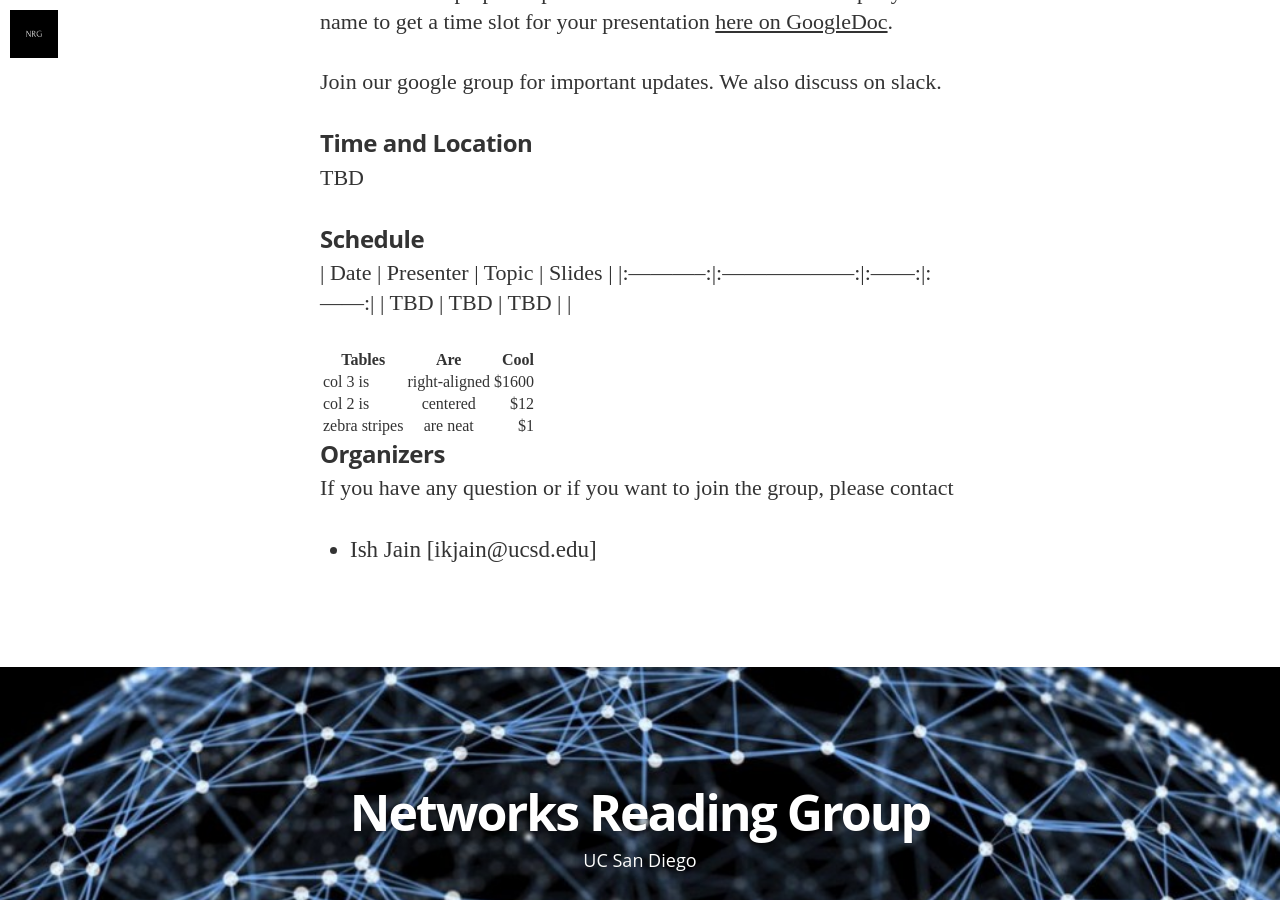
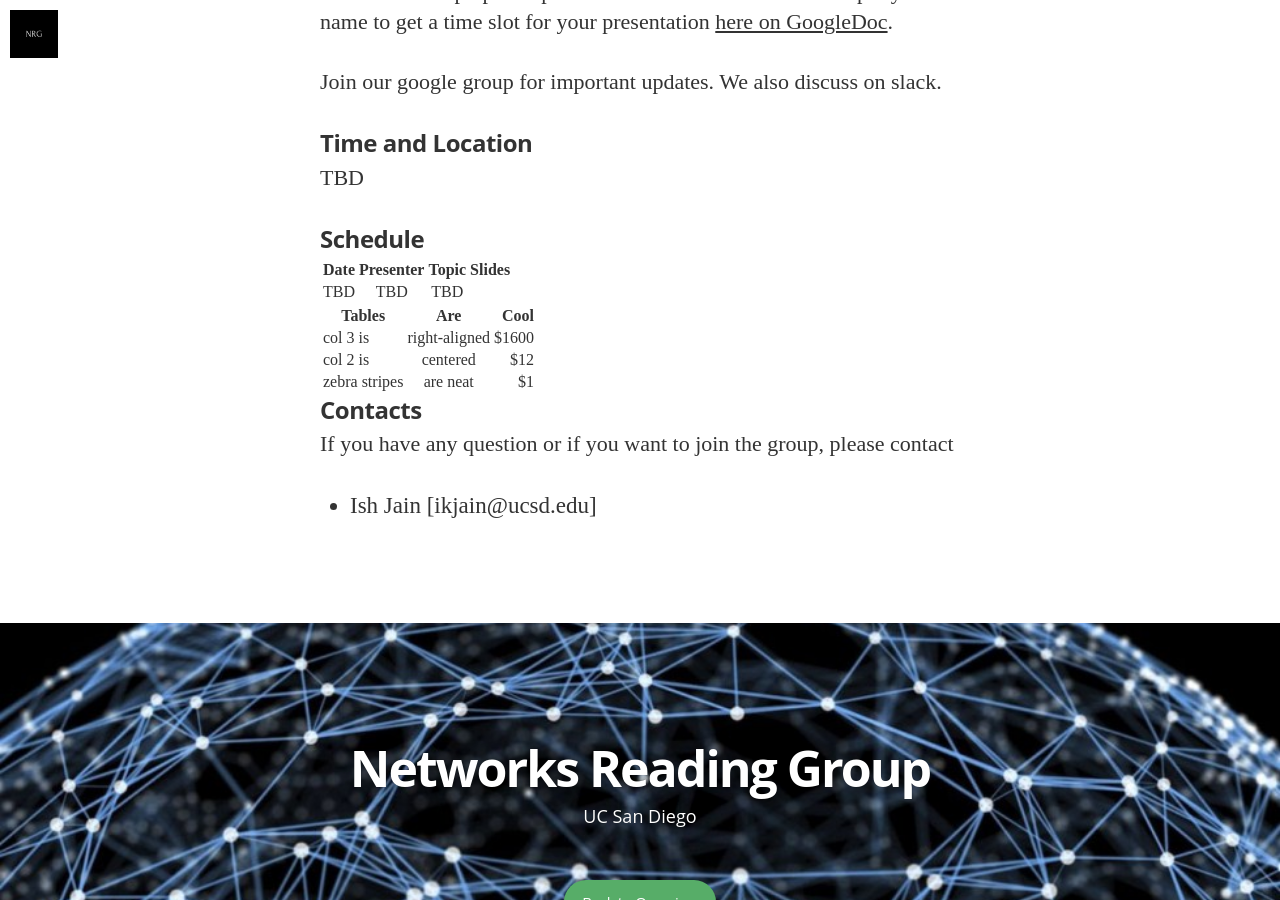
Before and after one commit to nrgucsd/nrgucsd.github.io, a Jekyll site: the page built from _posts/2018-09-01-Reading-Fall2018.markdown, in a window 1280 px wide and 900 px high, scrolled down 1673 px. Built offline with Jekyll 4.4.1, drawn with Linux system fonts in a browser that asks for light colours; nearby versions of some CDN libraries; some web fonts are replaced.

Commit message:
Update 2018-09-01-Reading-Fall2018.markdown

```diff
--- a/_posts/2018-09-01-Reading-Fall2018.markdown
+++ b/_posts/2018-09-01-Reading-Fall2018.markdown
@@ -9,6 +9,7 @@ Hi! Welcome to Networks Reading Group for Fall 2018.
 This group is for people interested in the areas of communication networks and neural networks! We plan to meet every week and discuss on a relevant topic. The goal is to understand and learn about the current research in the areas of communication networks, AI, and ML. Two people within the group would lead the discussion for 30 min each. You can present a conference paper, research ideas, literature review, book chapter, IEEE standard, or anything you like. You can also borrow some slides form a talk given at conference.
 
 ### Why Participate?
+
 * It’s casual. No pressure!
 * Meet and discuss with your colleagues
 * Learn about interesting and exciting science with like-minded people
@@ -16,14 +17,17 @@ This group is for people interested in the areas of communication networks and n
 * Get faster at reading papers
 
 ### How to participate
+
 Anyone can attend the meetings. You are also encouraged to lead the discussion and prepare a presentation for 30 min slot. Please put your name to get a time slot for your presentation [here on GoogleDoc](https://docs.google.com/spreadsheets/d/1bu7PYak81oSgTiqLN81KumtgoSW0caZZuMXu4R-8poA/edit?usp=sharing).
 
 Join our google group for important updates. We also discuss on slack.
 
 ### Time and Location
+
 TBD
 
 ### Schedule
+
 | Date        | Presenter          | Topic  | Slides |
 |:-----------:|:------------------:|:------:|:------:|
 | TBD         | TBD                | TBD    |        |
@@ -36,7 +40,7 @@ TBD
 | zebra stripes | are neat      |    $1 |
 
 
-### Organizers
+### Contacts
 If you have any question or if you want to join the group, please contact
 - Ish Jain [ikjain@ucsd.edu]
 
```
